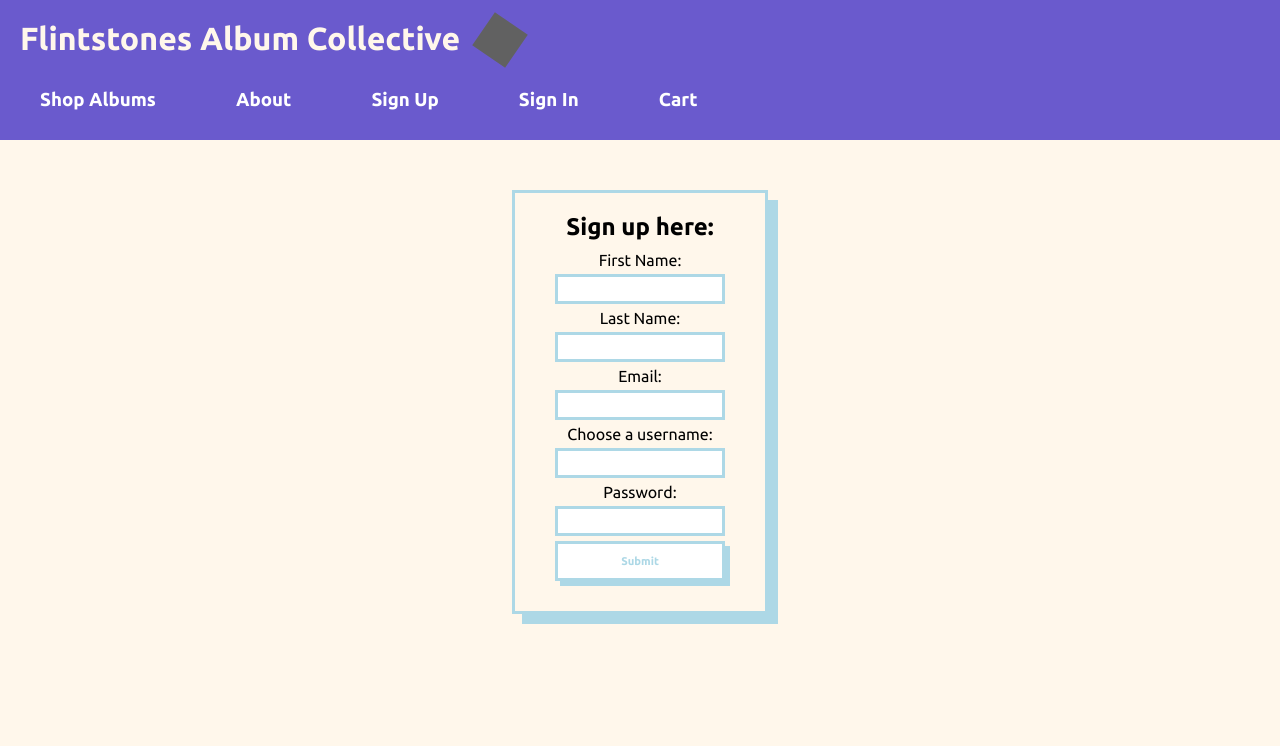
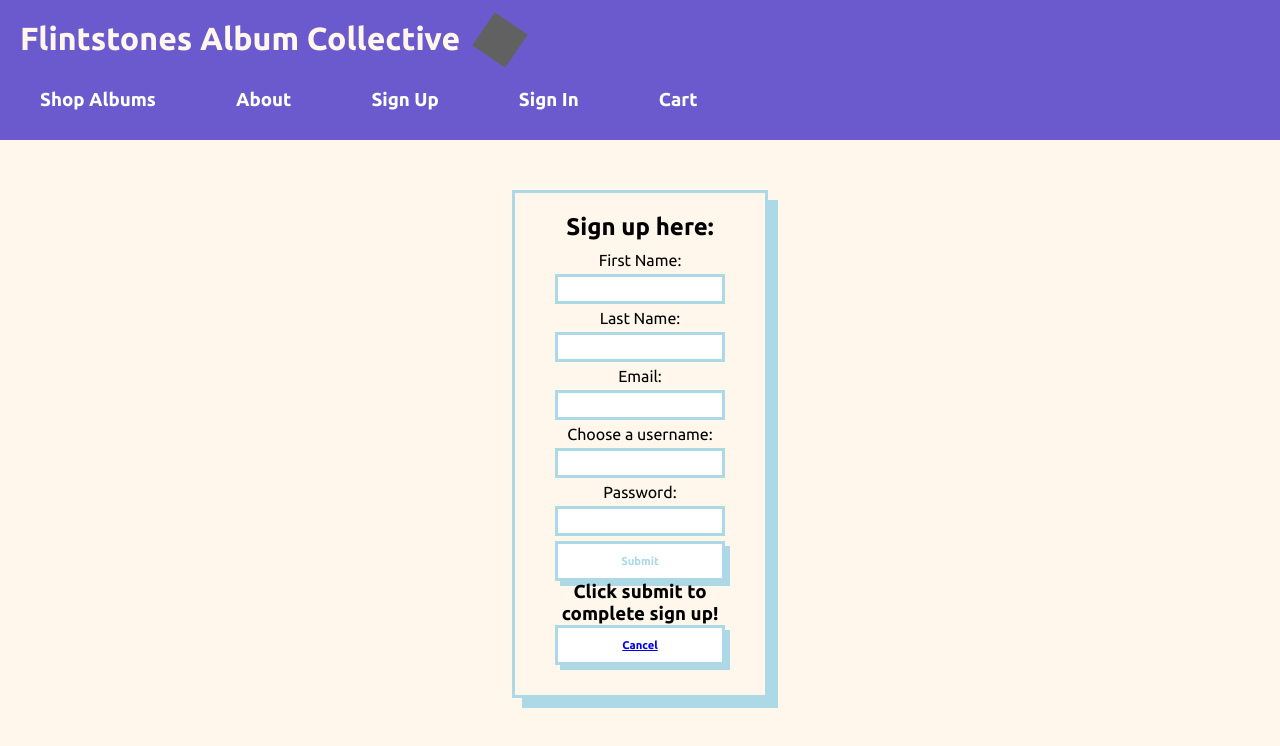
Before and after one commit to sllozier/lozier-ecommerce-site, a React app: page /account-nav/signup in a window 1280 px wide. Shown: the top 746 px of the page. Built offline with nearby package versions, Linux system fonts and the light colour scheme; grey boxes are pictures that could not be loaded.

Commit message:
sign up stuff fixed

```diff
--- a/src/components/Cart/Cart.js
+++ b/src/components/Cart/Cart.js
@@ -80,7 +80,7 @@
                             ))}
                         </div>
                         <div className='cart-container'>
-                            <h1>Cart or Order Summary?</h1>
+                            <h1>Order Summary</h1>
                             <h3 className='column'>Subtotal: $ {cart.orderTotal}</h3>
                             <h3 className='column'>Shipping: $5.00</h3>
                             <h3 className='column'>Tax: 8.75%</h3>
--- a/src/components/SignUp/SignUp.js
+++ b/src/components/SignUp/SignUp.js
@@ -14,6 +14,8 @@
         username: '',
         password: '',
     });
+
+    const [ isClicked, setIsClicked ] = useState(false);
 
     const handleChange = (props) => (event) => {
         setForm({
@@ -66,8 +68,10 @@
                         value={account.password}
                         onChange={handleChange('password')} />
 
-                    <button type='submit'>Submit</button>
-                    {/* <button type='button'><Link to='/'>Cancel</Link></button> */}
+                    <button type='submit' onClick={() => setIsClicked(!isClicked)}>Submit</button>
+                    {isClicked ? <Link to='/account-nav'>Sign In here!</Link> : <h3>Click submit to complete sign up!</h3>}
+
+                    <button type='button'><Link to='/'>Cancel</Link></button>
                 </form>
 
             </div>
--- a/src/store/reducers1/authReducer.js
+++ b/src/store/reducers1/authReducer.js
@@ -62,8 +62,8 @@
 
             const res = await axios.post('/auth/signup', authInfo);
             window.localStorage.setItem('token', res.data.token);
-
             dispatch(accountAttachCart(res.data.id, localStorage.UUID));
+            history.push('/products')
         } catch (error) {
             console.log('CREATE ACCOUNT THUNK ERROR ', error);
         }
```
